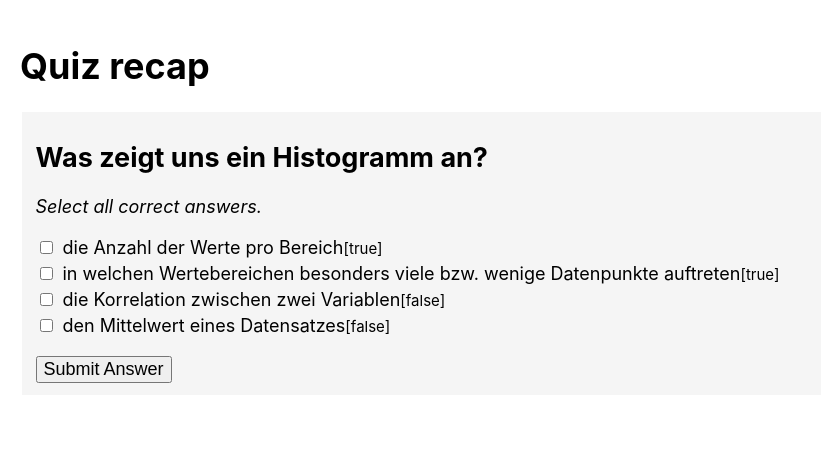
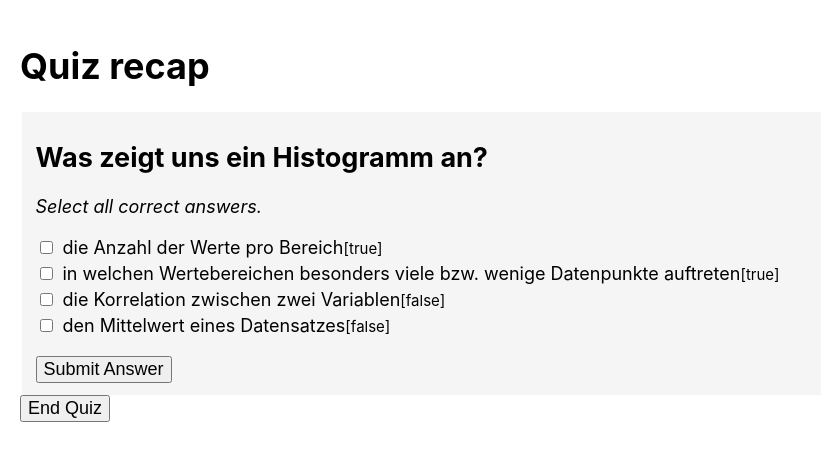
Before and after one commit to openHPI/quiz-recap, a React (Create React App) app: page / in a window 1280 px wide. Shown: the top 460 px of the page, without its empty margins (0-821 px from the left). Built offline with nearby package versions, Linux system fonts and the light colour scheme.

Commit message:
Start implementing quiz end

```diff
--- a/src/App.tsx
+++ b/src/App.tsx
@@ -1,12 +1,14 @@
 import { useEffect, useState } from 'react';
 import './App.css';
 import Form from './components/Form';
+import Result from './components/Result';
 import { Data, Question, Answer } from './types';
 
 function App(data: Data) {
   const [question, setQuestion] = useState<Question>();
   const [answers, setAnswers] = useState<Answer[]>();
   const [questionIndex, setQuestionIndex] = useState(0);
+  const [quizEnded, setQuizEnded] = useState(false);
 
   const getAnswers = (question: Question, allAnswers: Answer[]): Answer[] => {
     return question.answers.map((answerId) => {
@@ -20,22 +22,34 @@ function App(data: Data) {
   }, [data, questionIndex]);
 
   const nextQuestion = () => {
+    if (questionIndex <= data.questions.length) {
       const nextQuestionIndex = questionIndex + 1;
       setQuestionIndex(nextQuestionIndex);
+    } else {
+      setQuizEnded(true);
+    }
+  };
+
+  const handleEndQuiz = () => {
+    setQuizEnded(true);
   };
 
   return (
     <div className="App">
       <h1>Quiz recap</h1>
-      {question && answers ? (
+      {question && answers && !quizEnded && (
+        <div>
           <Form
             question={question}
             answers={answers}
             nextQuestion={nextQuestion}
           ></Form>
-      ) : (
-        '...Loading'
+          <button type="button" onClick={handleEndQuiz}>
+            End Quiz
+          </button>
+        </div>
       )}
+      {quizEnded && <Result></Result>}
     </div>
   );
 }
--- /dev/null
+++ b/src/components/Result.tsx
@@ -0,0 +1,9 @@
+const Result = () => {
+  return (
+    <div>
+      <h2>Final Result</h2>
+    </div>
+  );
+};
+
+export default Result;
```
Lines whose indentation alone changed are shown as unchanged.
